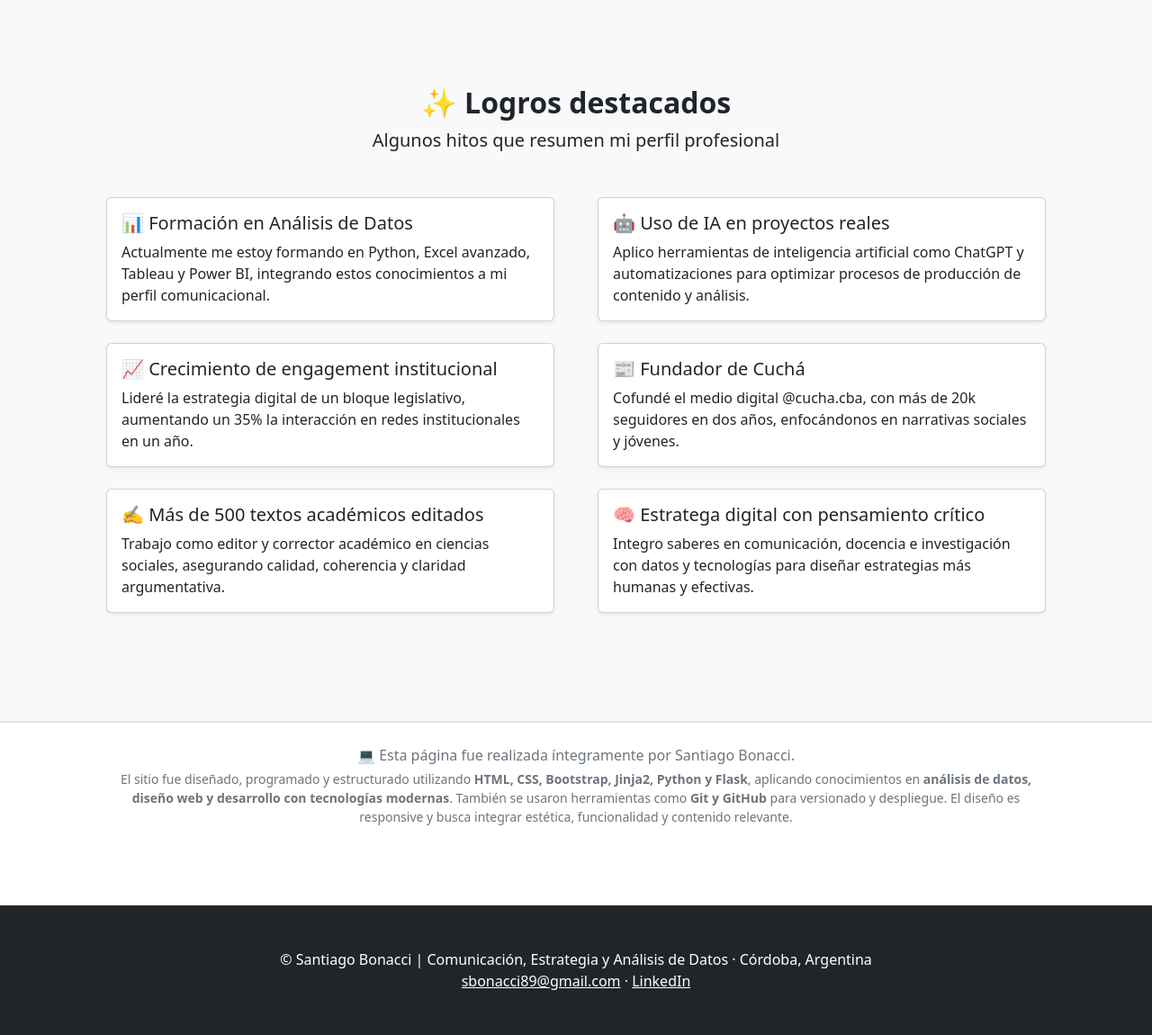
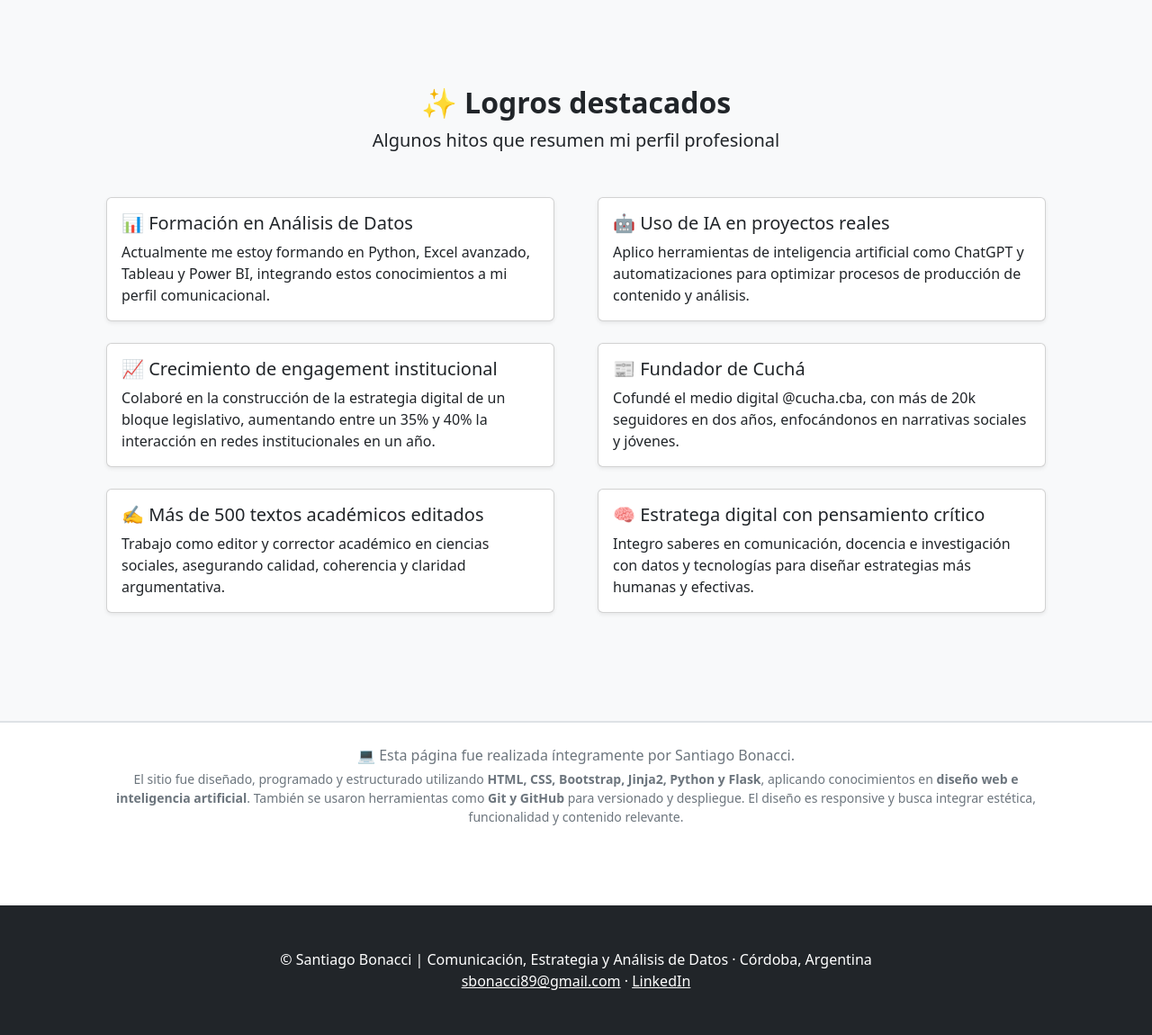
Before and after one commit to sbonacci33/mi_portfolio, a Flask app: page / in a window 1280 px wide. Shown: the part 1505-2655 px from the top of the page at 90% size. Run offline with Flask 3, Linux system fonts and the light colour scheme; some libraries are stand-ins or nearby versions.

Commit message:
detalles de inicio

```diff
--- a/templates/index.html
+++ b/templates/index.html
@@ -93,7 +93,7 @@
             <div class="col-lg-6 mb-4">
                 <div class="card h-100 shadow-sm"><div class="card-body">
                     <h5 class="card-title">📈 Crecimiento de engagement institucional</h5>
-                    <p class="card-text">Lideré la estrategia digital de un bloque legislativo, aumentando un 35% la interacción en redes institucionales en un año.</p>
+                    <p class="card-text">Colaboré en la construcción de la estrategia digital de un bloque legislativo, aumentando entre un 35% y 40% la interacción en redes institucionales en un año.</p>
                 </div></div>
             </div>
             <div class="col-lg-6 mb-4">
@@ -125,7 +125,7 @@
             <p class="text-muted mb-1">💻 Esta página fue realizada íntegramente por Santiago Bonacci.</p>
             <p class="text-muted small">
                 El sitio fue diseñado, programado y estructurado utilizando <strong>HTML, CSS, Bootstrap, Jinja2, Python y Flask</strong>,
-                aplicando conocimientos en <strong>análisis de datos, diseño web y desarrollo con tecnologías modernas</strong>.
+                aplicando conocimientos en <strong>diseño web e inteligencia artificial</strong>.
                 También se usaron herramientas como <strong>Git y GitHub</strong> para versionado y despliegue.
                 El diseño es responsive y busca integrar estética, funcionalidad y contenido relevante.
             </p>
```
